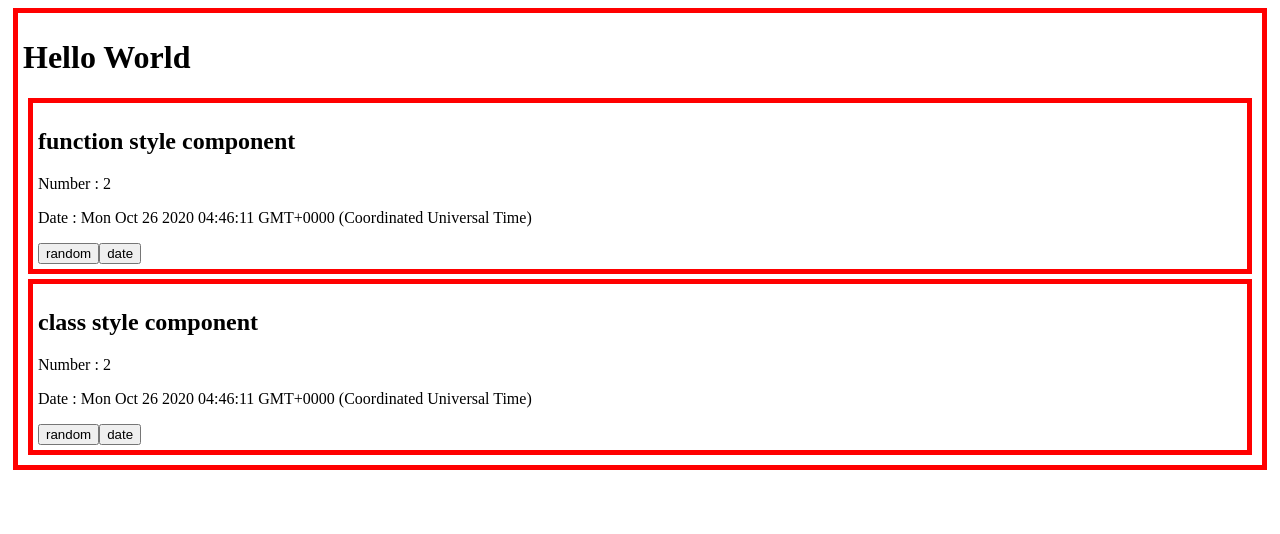
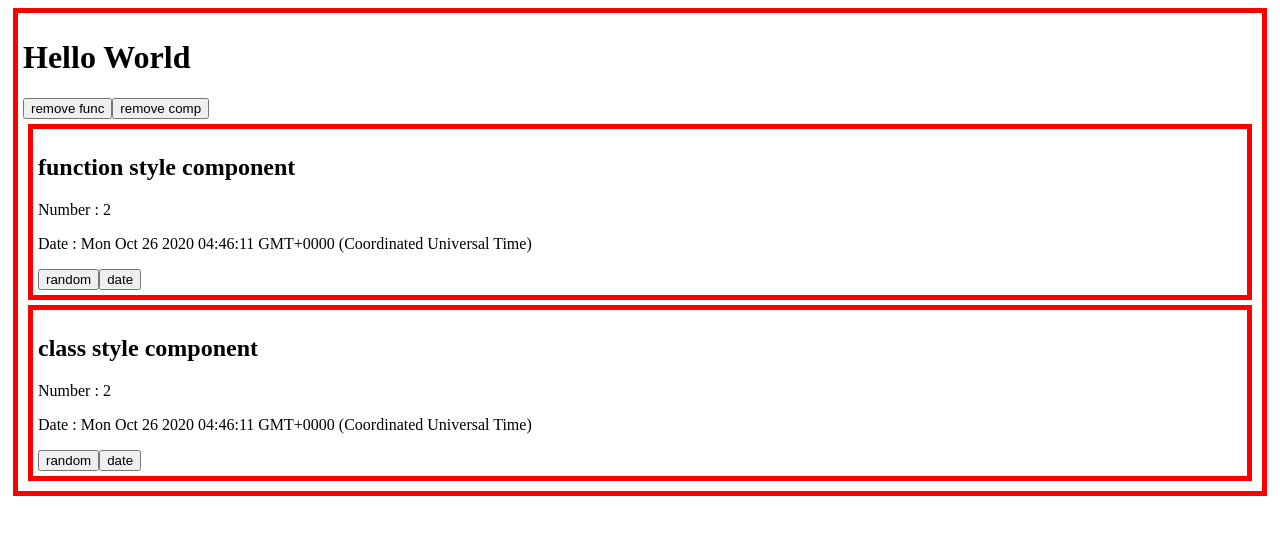
Before and after one commit to yeomju311/react-study, a React (Create React App) app in the folder react-app-style/: page / in a window 1280 px wide. Shown: the top 534 px of the page. Built offline with nearby package versions, Linux system fonts and the light colour scheme.

Commit message:
컴포넌트 삭제하기

```diff
--- a/react-app-style/src/App.js
+++ b/react-app-style/src/App.js
@@ -2,11 +2,19 @@
 import './App.css';
 
 function App() {
+  var [funcShow, setFuncShow] = useState(true);
+  var [classShow, setClassShow] = useState(true);
   return (
     <div className="container">
       <h1>Hello World</h1>
-      <FuncComp initNumber={2}></FuncComp>
-      <ClassComp initNumber={2}></ClassComp>
+      <input type="button" value="remove func" onClick={function() {
+        setFuncShow(false);
+      }}></input>
+      <input type="button" value="remove comp" onClick={function() {
+        setClassShow(false);
+      }}></input>
+      {funcShow ? <FuncComp initNumber={2}></FuncComp> : null}
+      {classShow ? <ClassComp initNumber={2}></ClassComp> : null}
     </div>
   );
 }
@@ -92,6 +100,9 @@
   componentDidUpdate() {
     console.log('%cclass => componentDidUpdate', classStyle);
   }
+  componentWillUnmount() {
+    console.log('%cclass => componentWillUnmount', classStyle);
+  }
   render() {
     console.log('%cclass => render', classStyle);
     return (
```
